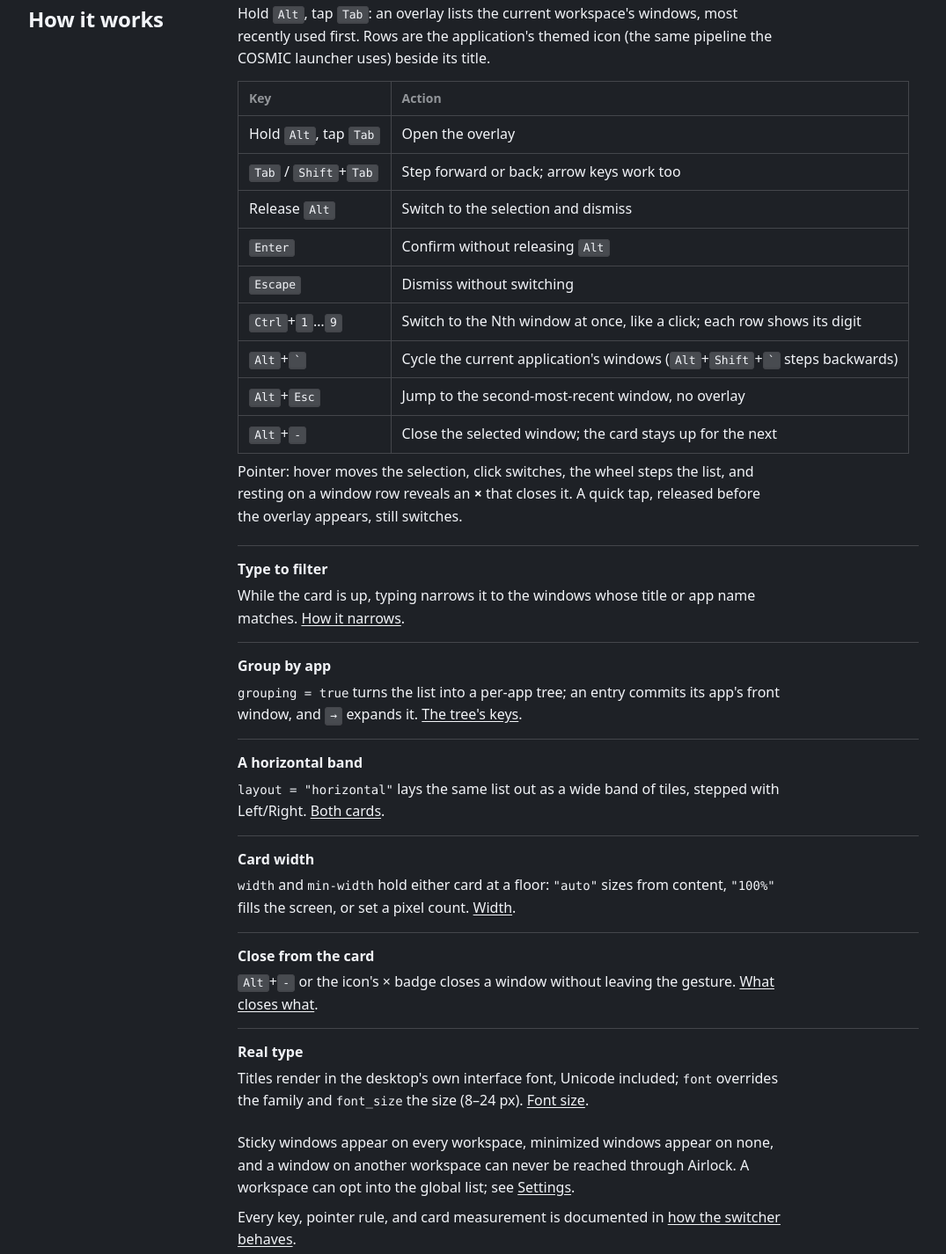
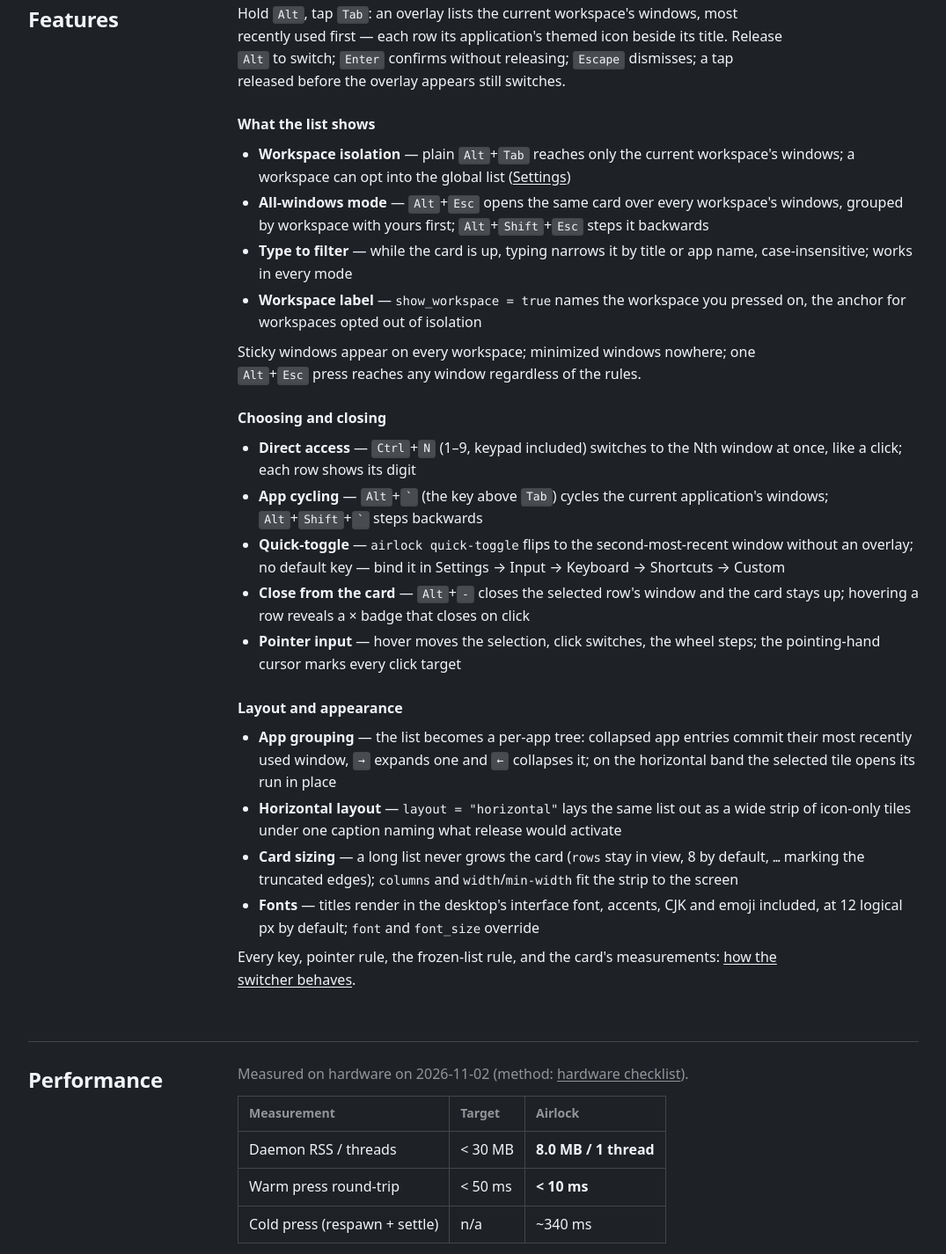
Before and after one commit to l1br3-io/cosmic-ext-airlock, a plain HTML site: page site/index.html in a window 1280 px wide. Shown: the part 1462-2888 px from the top of the page at 88% size, without its empty margins (102-1177 px from the left). Drawn offline with Linux system fonts and the light colour scheme.

Commit message:
docs(site): the features page groups what the switcher does
The index's flat how-it-works table becomes three grouped lists —
what the list shows, choosing and closing, layout and appearance —
carrying the all-windows Esc family, quick-toggle's retirement to a
custom binding, the backtick rename, and the dots tile's new count.
how-it-works and troubleshooting say backtick, not grave.

```diff
--- a/site/assets/style.css
+++ b/site/assets/style.css
@@ -249,6 +249,17 @@ h1, h2 { text-wrap: balance; }
 
 .row-section p { max-width: 68ch; }
 
+/* Feature groups: a term above its list, a step below the section title
+   and clear of the paragraph that follows the list before it. */
+
+.row-section > div > h3 {
+  margin: 24px 0 0;
+  font-size: 1rem;
+  font-weight: 600;
+}
+
+.row-section > div > h3 + ul { margin-top: 8px; }
+
 @media (min-width: 860px) {
   .row-section {
     display: grid;
--- a/site/index.html
+++ b/site/index.html
@@ -78,79 +78,84 @@ airlock install</code></pre>
       </div>
     </section>
 
-    <section id="how-it-works" class="row-section">
-      <h2>How it works</h2>
+    <section id="features" class="row-section">
+      <h2>Features</h2>
       <div>
         <p>Hold <kbd>Alt</kbd>, tap <kbd>Tab</kbd>: an overlay lists the
-        current workspace's windows, most recently used first. Rows are the
-        application's themed icon (the same pipeline the COSMIC launcher
-        uses) beside its title.</p>
-        <table class="keys">
-          <thead>
-            <tr><th>Key</th><th>Action</th></tr>
-          </thead>
-          <tbody>
-            <tr><td>Hold <kbd>Alt</kbd>, tap <kbd>Tab</kbd></td><td>Open the overlay</td></tr>
-            <tr><td><kbd>Tab</kbd> / <kbd>Shift</kbd>+<kbd>Tab</kbd></td><td>Step forward or back; arrow keys work too</td></tr>
-            <tr><td>Release <kbd>Alt</kbd></td><td>Switch to the selection and dismiss</td></tr>
-            <tr><td><kbd>Enter</kbd></td><td>Confirm without releasing <kbd>Alt</kbd></td></tr>
-            <tr><td><kbd>Escape</kbd></td><td>Dismiss without switching</td></tr>
-            <tr><td><kbd>Ctrl</kbd>+<kbd>1</kbd>…<kbd>9</kbd></td><td>Switch to the Nth window at once, like a click; each row shows its digit</td></tr>
-            <tr><td><kbd>Alt</kbd>+<kbd>`</kbd></td><td>Cycle the current application's windows (<kbd>Alt</kbd>+<kbd>Shift</kbd>+<kbd>`</kbd> steps backwards)</td></tr>
-            <tr><td><kbd>Alt</kbd>+<kbd>Esc</kbd></td><td>Jump to the second-most-recent window, no overlay</td></tr>
-            <tr><td><kbd>Alt</kbd>+<kbd>-</kbd></td><td>Close the selected window; the card stays up for the next</td></tr>
-          </tbody>
-        </table>
-        <p>Pointer: hover moves the selection, click switches, the wheel steps
-        the list, and resting on a window row reveals an <strong>×</strong>
-        that closes it. A quick tap, released before the overlay appears,
-        still switches.</p>
-        <div class="rows">
-          <div class="row">
-            <h3>Type to filter</h3>
-            <p>While the card is up, typing narrows it to the windows whose
-            title or app name matches.
-            <a href="how-it-works.html#type-to-filter">How it narrows</a>.</p>
-          </div>
-          <div class="row">
-            <h3>Group by app</h3>
-            <p><code>grouping = true</code> turns the list into a per-app
-            tree; an entry commits its app's front window, and <kbd>→</kbd>
-            expands it.
-            <a href="how-it-works.html#grouped-mode">The tree's keys</a>.</p>
-          </div>
-          <div class="row">
-            <h3>A horizontal band</h3>
-            <p><code>layout = "horizontal"</code> lays the same list out as
-            a wide band of tiles, stepped with Left/Right.
-            <a href="how-it-works.html#the-card">Both cards</a>.</p>
-          </div>
-          <div class="row">
-            <h3>Card width</h3>
-            <p><code>width</code> and <code>min-width</code> hold either
-            card at a floor: <code>"auto"</code> sizes from content,
-            <code>"100%"</code> fills the screen, or set a pixel count.
-            <a href="settings.html#width">Width</a>.</p>
-          </div>
-          <div class="row">
-            <h3>Close from the card</h3>
-            <p><kbd>Alt</kbd>+<kbd>-</kbd> or the icon's × badge closes a
-            window without leaving the gesture.
-            <a href="how-it-works.html#closing-windows">What closes what</a>.</p>
-          </div>
-          <div class="row">
-            <h3>Real type</h3>
-            <p>Titles render in the desktop's own interface font, Unicode
-            included; <code>font</code> overrides the family and
-            <code>font_size</code> the size (8–24 px).
-            <a href="settings.html#font-size">Font size</a>.</p>
-          </div>
-        </div>
-        <p>Sticky windows appear on every workspace, minimized windows appear
-        on none, and a window on another workspace can never be reached through
-        Airlock. A workspace can opt into the global list; see
-        <a href="settings.html">Settings</a>.</p>
-        <p>Every key, pointer rule, and card measurement is documented in
+        current workspace's windows, most recently used first — each row its
+        application's themed icon beside its title. Release <kbd>Alt</kbd> to
+        switch; <kbd>Enter</kbd> confirms without releasing;
+        <kbd>Escape</kbd> dismisses; a tap released before the overlay
+        appears still switches.</p>
+
+        <h3>What the list shows</h3>
+        <ul>
+          <li><strong>Workspace isolation</strong> — plain
+          <kbd>Alt</kbd>+<kbd>Tab</kbd> reaches only the current
+          workspace's windows; a workspace can opt into the global list
+          (<a href="settings.html">Settings</a>)</li>
+          <li><strong>All-windows mode</strong> —
+          <kbd>Alt</kbd>+<kbd>Esc</kbd> opens the same card over every
+          workspace's windows, grouped by workspace with yours first;
+          <kbd>Alt</kbd>+<kbd>Shift</kbd>+<kbd>Esc</kbd> steps it
+          backwards</li>
+          <li><strong>Type to filter</strong> — while the card is up,
+          typing narrows it by title or app name, case-insensitive; works
+          in every mode</li>
+          <li><strong>Workspace label</strong> —
+          <code>show_workspace = true</code> names the workspace you
+          pressed on, the anchor for workspaces opted out of isolation</li>
+        </ul>
+        <p>Sticky windows appear on every workspace; minimized windows
+        nowhere; one <kbd>Alt</kbd>+<kbd>Esc</kbd> press reaches any window
+        regardless of the rules.</p>
+
+        <h3>Choosing and closing</h3>
+        <ul>
+          <li><strong>Direct access</strong> — <kbd>Ctrl</kbd>+<kbd>N</kbd>
+          (1–9, keypad included) switches to the Nth window at once, like
+          a click; each row shows its digit</li>
+          <li><strong>App cycling</strong> — <kbd>Alt</kbd>+<kbd>`</kbd>
+          (the key above <kbd>Tab</kbd>) cycles the current
+          application's windows; <kbd>Alt</kbd>+<kbd>Shift</kbd>+<kbd>`</kbd>
+          steps backwards</li>
+          <li><strong>Quick-toggle</strong> —
+          <code>airlock quick-toggle</code> flips to the second-most-recent
+          window without an overlay; no default key — bind it in Settings →
+          Input → Keyboard → Shortcuts → Custom</li>
+          <li><strong>Close from the card</strong> —
+          <kbd>Alt</kbd>+<kbd>-</kbd> closes the selected row's window and
+          the card stays up; hovering a row reveals a × badge that closes
+          on click</li>
+          <li><strong>Pointer input</strong> — hover moves the selection,
+          click switches, the wheel steps; the pointing-hand cursor marks
+          every click target</li>
+        </ul>
+
+        <h3>Layout and appearance</h3>
+        <ul>
+          <li><strong>App grouping</strong> — the list becomes a per-app
+          tree: collapsed app entries commit their most recently used
+          window, <kbd>→</kbd> expands one and <kbd>←</kbd> collapses it;
+          on the horizontal band the selected tile opens its run in
+          place</li>
+          <li><strong>Horizontal layout</strong> —
+          <code>layout = "horizontal"</code> lays the same list out as a
+          wide strip of icon-only tiles under one caption naming what
+          release would activate</li>
+          <li><strong>Card sizing</strong> — a long list never grows the
+          card (<code>rows</code> stay in view, 8 by default,
+          <code>…</code> marking the truncated edges); <code>columns</code>
+          and <code>width</code>/<code>min-width</code> fit the strip to
+          the screen</li>
+          <li><strong>Fonts</strong> — titles render in the desktop's
+          interface font, accents, CJK and emoji included, at 12 logical px
+          by default; <code>font</code> and <code>font_size</code>
+          override</li>
+        </ul>
+
+        <p>Every key, pointer rule, the frozen-list rule, and the card's
+        measurements:
         <a href="how-it-works.html">how the switcher behaves</a>.</p>
       </div>
     </section>
```
Also changed, not shown: site/how-it-works.html (+6 -6 lines), site/troubleshooting.html (+1 -1 lines).
